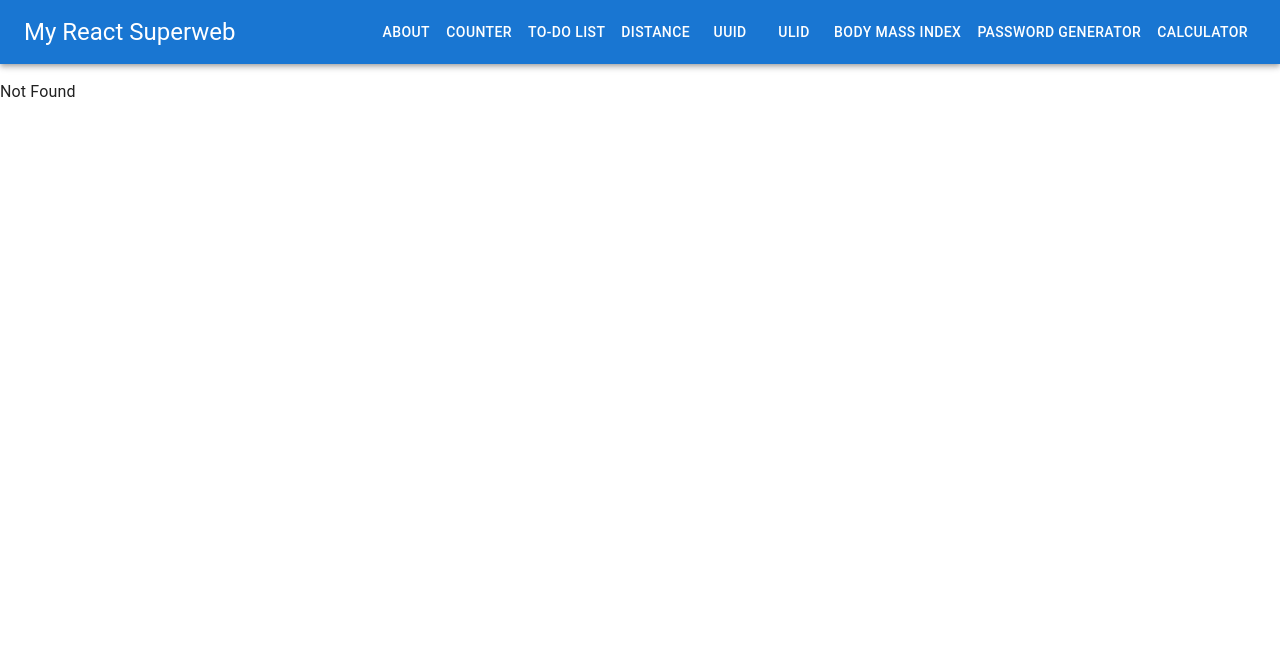
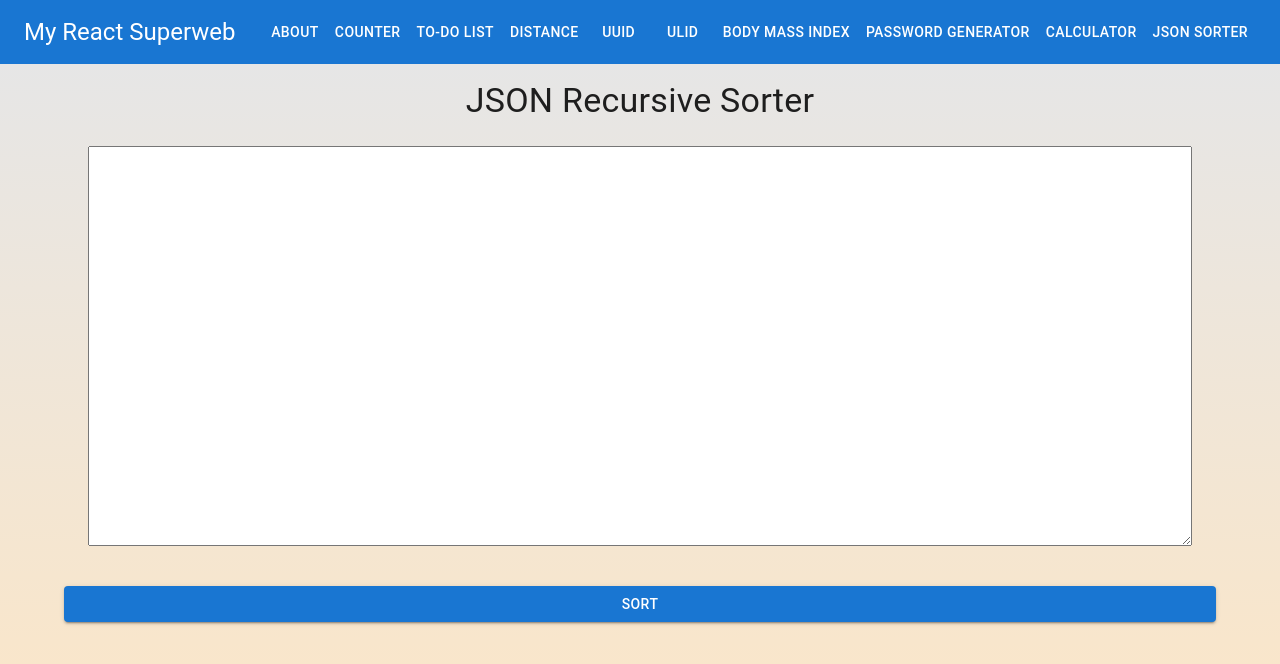
Before and after one commit to iamdejan/my-react-superweb, a React (Vite) app: page /json-sorter in a window 1280 px wide. Before the commit this address had no page. Shown: the top 664 px of the page. Built offline with nearby package versions, Linux system fonts and the light colour scheme.

Commit message:
feat: JSON sorter (#13)

```diff
--- a/package.json
+++ b/package.json
@@ -23,10 +23,13 @@
     "@mui/icons-material": "^6.0.2",
     "@mui/material": "^6.0.2",
     "@tanstack/react-router": "^1.52.5",
+    "@types/json-stable-stringify": "^1.0.36",
     "@uidotdev/usehooks": "^2.4.1",
+    "json-stable-stringify": "^1.1.1",
     "react": "^18.3.1",
     "react-dom": "^18.3.1",
     "react-hook-form": "^7.53.0",
+    "sort-keys-recursive": "^2.1.10",
     "ulidx": "^2.4.1",
     "zod": "^3.23.8"
   },
--- /dev/null
+++ b/src/hooks/useJSONSorter.ts
@@ -0,0 +1,39 @@
+import stringify from "json-stable-stringify";
+import { useState } from "react";
+import sortKeysRecursive from "sort-keys-recursive";
+
+type JSONSorterHookOutput = {
+  text: string;
+  setText: React.Dispatch<React.SetStateAction<string>>;
+
+  handleTextAreaChanged: (e: React.ChangeEvent<HTMLTextAreaElement>) => void;
+  handleSortButtonClicked: () => void;
+};
+
+export default function useJSONSorter(): JSONSorterHookOutput {
+  const [text, setText] = useState<string>("");
+
+  function handleTextAreaChanged(e: React.ChangeEvent<HTMLTextAreaElement>): void {
+    setText(e.target.value);
+  }
+
+  function handleSortButtonClicked(): void {
+    try {
+      // eslint-disable-next-line @typescript-eslint/no-unsafe-assignment
+      const parsedData = JSON.parse(text);
+
+      const sortedData = sortKeysRecursive(parsedData) as unknown;
+      setText(stringify(sortedData, {space: 4}));
+    } catch(e) {
+      const errorMessage: string = e as string;
+      setText("Invalid JSON: "+errorMessage);
+    }
+  }
+
+  return {
+    text,
+    setText,
+    handleTextAreaChanged,
+    handleSortButtonClicked,
+  };
+}
--- /dev/null
+++ b/src/pages/JSONSorter.tsx
@@ -0,0 +1,55 @@
+import { Button, Container, Typography } from "@mui/material";
+import { JSX } from "react";
+import useJSONSorter from "../hooks/useJSONSorter";
+
+export default function JSONSorter(): JSX.Element {
+  const { text, handleTextAreaChanged, handleSortButtonClicked } = useJSONSorter();
+
+  return (
+    <Container sx={{
+      backgroundColor: "rgba(230,230,230,1)",
+      background: "linear-gradient(180deg, rgba(230,230,230,1) 0%, rgba(255,230,194,1) 100%)",
+      minHeight: "100vh",
+      minWidth: "100%",
+      margin: "0",
+      paddingBottom: "5rem",
+    }}>
+      <Typography variant="h4" align="center" paddingBottom={3} paddingTop={2}>
+        JSON Recursive Sorter
+      </Typography>
+      <Container sx={{
+        width: "90vw",
+        height: "50vh",
+        marginX: "auto",
+      }}>
+        <textarea style={{
+          width: "100%",
+          height: "100%",
+          fontSize: "1rem",
+        }}
+        onChange={handleTextAreaChanged}
+        value={text} />
+      </Container>
+      <Container
+        sx={{
+          maxWidth: "30vw",
+          marginX: "auto"
+        }}
+      >
+        <Button
+          variant="contained"
+          color="primary"
+          fullWidth
+          onClick={handleSortButtonClicked}
+          type="button"
+          sx={{
+            marginTop: 5
+          }}
+        >
+          Sort
+        </Button>
+      </Container>
+
+    </Container>
+  );
+}
--- a/src/routeTree.gen.ts
+++ b/src/routeTree.gen.ts
@@ -21,6 +21,7 @@ const UuidGeneratorLazyImport = createFileRoute('/uuid-generator')()
 const UlidGeneratorLazyImport = createFileRoute('/ulid-generator')()
 const ToDoListLazyImport = createFileRoute('/to-do-list')()
 const PasswordGeneratorLazyImport = createFileRoute('/password-generator')()
+const JsonSorterLazyImport = createFileRoute('/json-sorter')()
 const DistanceCalculatorLazyImport = createFileRoute('/distance-calculator')()
 const CounterLazyImport = createFileRoute('/counter')()
 const CalculatorLazyImport = createFileRoute('/calculator')()
@@ -55,6 +56,11 @@ const PasswordGeneratorLazyRoute = PasswordGeneratorLazyImport.update({
 } as any).lazy(() =>
   import('./routes/password-generator.lazy').then((d) => d.Route),
 )
+
+const JsonSorterLazyRoute = JsonSorterLazyImport.update({
+  path: '/json-sorter',
+  getParentRoute: () => rootRoute,
+} as any).lazy(() => import('./routes/json-sorter.lazy').then((d) => d.Route))
 
 const DistanceCalculatorLazyRoute = DistanceCalculatorLazyImport.update({
   path: '/distance-calculator',
@@ -136,6 +142,13 @@ declare module '@tanstack/react-router' {
       preLoaderRoute: typeof DistanceCalculatorLazyImport
       parentRoute: typeof rootRoute
     }
+    '/json-sorter': {
+      id: '/json-sorter'
+      path: '/json-sorter'
+      fullPath: '/json-sorter'
+      preLoaderRoute: typeof JsonSorterLazyImport
+      parentRoute: typeof rootRoute
+    }
     '/password-generator': {
       id: '/password-generator'
       path: '/password-generator'
@@ -189,6 +202,7 @@ export const routeTree = rootRoute.addChildren({
   CalculatorLazyRoute,
   CounterLazyRoute,
   DistanceCalculatorLazyRoute,
+  JsonSorterLazyRoute,
   PasswordGeneratorLazyRoute,
   ToDoListLazyRoute,
   UlidGeneratorLazyRoute,
@@ -210,6 +224,7 @@ export const routeTree = rootRoute.addChildren({
         "/calculator",
         "/counter",
         "/distance-calculator",
+        "/json-sorter",
         "/password-generator",
         "/to-do-list",
         "/ulid-generator",
@@ -233,6 +248,9 @@ export const routeTree = rootRoute.addChildren({
     "/distance-calculator": {
       "filePath": "distance-calculator.lazy.tsx"
     },
+    "/json-sorter": {
+      "filePath": "json-sorter.lazy.tsx"
+    },
     "/password-generator": {
       "filePath": "password-generator.lazy.tsx"
     },
--- a/src/routes/__root.tsx
+++ b/src/routes/__root.tsx
@@ -44,6 +44,10 @@ const routeList: RouteLink[] = [
   {
     link: "/calculator",
     title: "Calculator"
+  },
+  {
+    link: "/json-sorter",
+    title: "JSON Sorter"
   }
 ];
 
--- /dev/null
+++ b/src/routes/json-sorter.lazy.tsx
@@ -0,0 +1,6 @@
+import { createLazyFileRoute } from "@tanstack/react-router";
+import JSONSorter from "../pages/JSONSorter";
+
+export const Route = createLazyFileRoute("/json-sorter")({
+  component: JSONSorter
+});
```
Also changed, not shown: .pre-commit-config.yaml, 1 other file (tests, documents, lock files or other folders).
